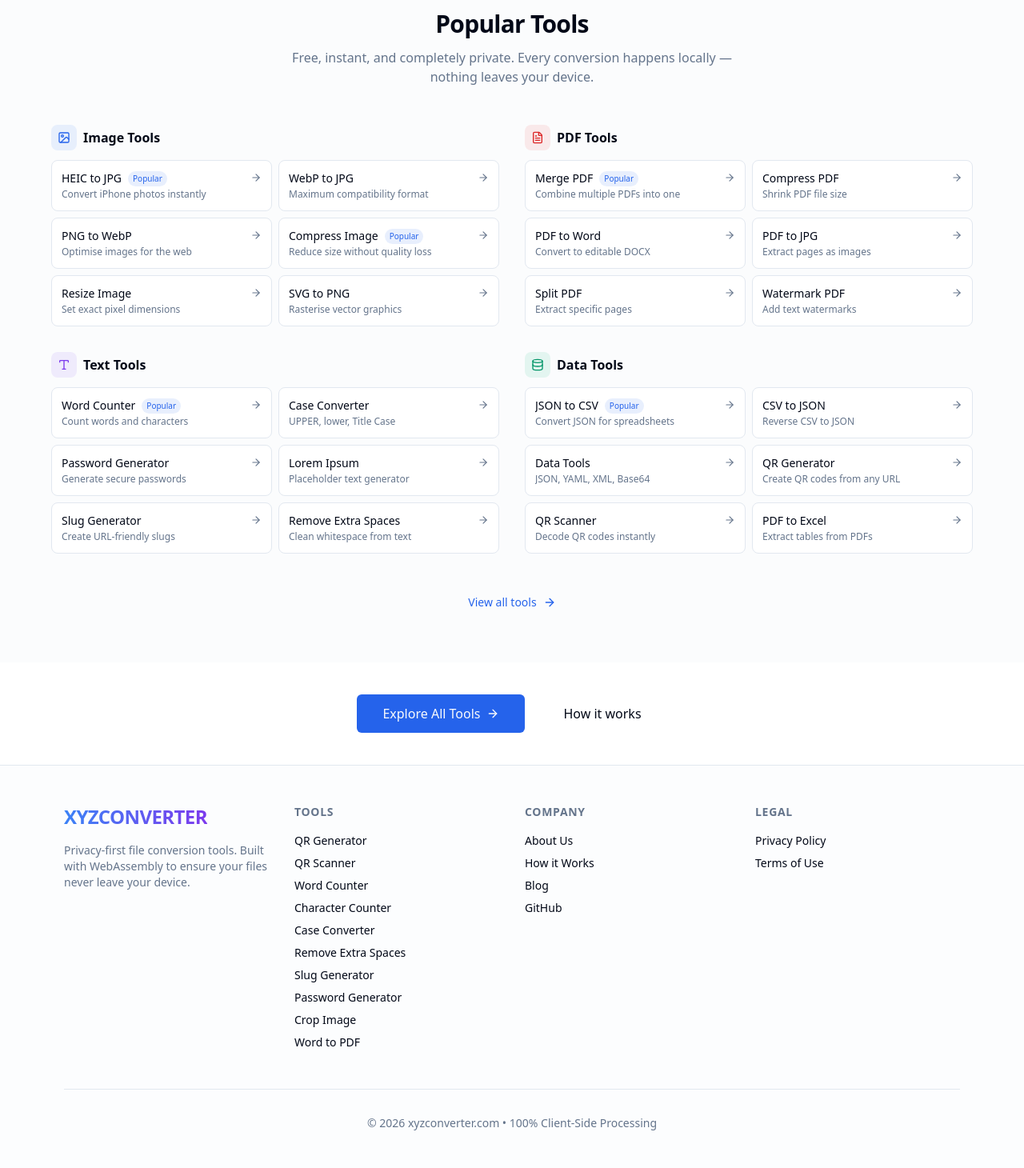
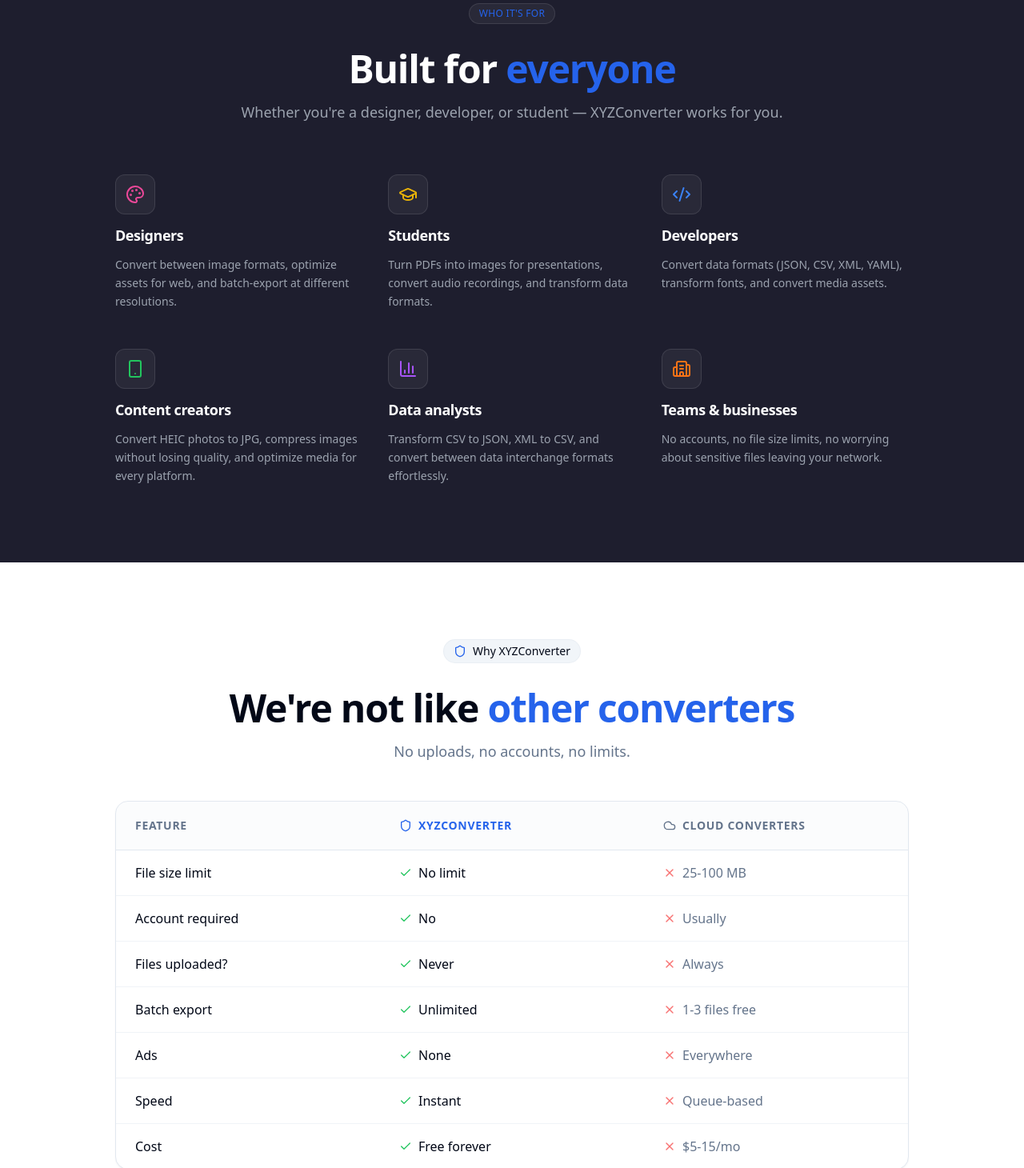
Before and after one commit to Tachfine37/xyzconverter, a React (Vite) app: page / in a window 1280 px wide. Shown: the part 1292-2752 px from the top of the page at 80% size. Built offline with nearby package versions, Linux system fonts and the light colour scheme.

Commit message:
feat(home): add 'Built for everyone' and 'Comparison Table' social proof sections

```diff
--- /dev/null
+++ b/src/components/home/BuiltForEveryone.tsx
@@ -0,0 +1,79 @@
+import { Palette, GraduationCap, Code2, Smartphone, BarChart3, Building2 } from 'lucide-react'
+
+const audiences = [
+    {
+        icon: Palette,
+        title: 'Designers',
+        description: 'Convert between image formats, optimize assets for web, and batch-export at different resolutions.',
+        color: 'text-pink-500'
+    },
+    {
+        icon: GraduationCap,
+        title: 'Students',
+        description: 'Turn PDFs into images for presentations, convert audio recordings, and transform data formats.',
+        color: 'text-yellow-500'
+    },
+    {
+        icon: Code2,
+        title: 'Developers',
+        description: 'Convert data formats (JSON, CSV, XML, YAML), transform fonts, and convert media assets.',
+        color: 'text-blue-500'
+    },
+    {
+        icon: Smartphone,
+        title: 'Content creators',
+        description: 'Convert HEIC photos to JPG, compress images without losing quality, and optimize media for every platform.',
+        color: 'text-green-500'
+    },
+    {
+        icon: BarChart3,
+        title: 'Data analysts',
+        description: 'Transform CSV to JSON, XML to CSV, and convert between data interchange formats effortlessly.',
+        color: 'text-purple-500'
+    },
+    {
+        icon: Building2,
+        title: 'Teams & businesses',
+        description: 'No accounts, no file size limits, no worrying about sensitive files leaving your network.',
+        color: 'text-orange-500'
+    }
+]
+
+export function BuiltForEveryone() {
+    return (
+        <section className="py-24 bg-[#1e1e2e] text-white">
+            <div className="container px-4 max-w-5xl mx-auto space-y-16">
+                <div className="text-center space-y-4">
+                    <div className="inline-flex items-center gap-2 px-3 py-1 rounded-full bg-white/5 text-sm font-medium mb-4 border border-white/10">
+                        <span className="text-primary font-medium tracking-wide text-xs uppercase">Who it's for</span>
+                    </div>
+                    <h2 className="text-3xl md:text-5xl font-bold tracking-tight">
+                        Built for <span className="text-primary">everyone</span>
+                    </h2>
+                    <p className="text-lg text-gray-400">
+                        Whether you're a designer, developer, or student — XYZConverter works for you.
+                    </p>
+                </div>
+
+                <div className="grid grid-cols-1 md:grid-cols-2 lg:grid-cols-3 gap-x-8 gap-y-12">
+                    {audiences.map((audience) => {
+                        const Icon = audience.icon
+                        return (
+                            <div key={audience.title} className="flex flex-col space-y-3 group">
+                                <div className="p-3 bg-white/5 w-fit rounded-xl border border-white/10 group-hover:bg-white/10 group-hover:border-white/20 transition-all duration-300">
+                                    <Icon className={`w-6 h-6 ${audience.color}`} />
+                                </div>
+                                <h3 className="text-lg font-semibold text-white tracking-tight">
+                                    {audience.title}
+                                </h3>
+                                <p className="text-sm text-gray-400 leading-relaxed">
+                                    {audience.description}
+                                </p>
+                            </div>
+                        )
+                    })}
+                </div>
+            </div>
+        </section>
+    )
+}
--- /dev/null
+++ b/src/components/home/ComparisonTable.tsx
@@ -0,0 +1,114 @@
+import { Shield, Cloud, Check, X } from 'lucide-react'
+import { cn } from '@/lib/utils'
+
+const comparisonData = [
+    {
+        feature: 'File size limit',
+        us: 'No limit',
+        them: '25-100 MB',
+    },
+    {
+        feature: 'Account required',
+        us: 'No',
+        them: 'Usually',
+    },
+    {
+        feature: 'Files uploaded?',
+        us: 'Never',
+        them: 'Always',
+    },
+    {
+        feature: 'Batch export',
+        us: 'Unlimited',
+        them: '1-3 files free',
+    },
+    {
+        feature: 'Ads',
+        us: 'None',
+        them: 'Everywhere',
+    },
+    {
+        feature: 'Speed',
+        us: 'Instant',
+        them: 'Queue-based',
+    },
+    {
+        feature: 'Cost',
+        us: 'Free forever',
+        them: '$5-15/mo',
+    },
+]
+
+export function ComparisonTable() {
+    return (
+        <section className="py-24 bg-background">
+            <div className="container px-4 max-w-5xl mx-auto space-y-12">
+                <div className="text-center space-y-4">
+                    <div className="inline-flex items-center gap-2 px-3 py-1 rounded-full bg-secondary text-sm font-medium mb-4 border border-border/50">
+                        <Shield className="w-4 h-4 text-primary" />
+                        <span>Why XYZConverter</span>
+                    </div>
+                    <h2 className="text-3xl md:text-5xl font-bold tracking-tight text-foreground">
+                        We're not like <span className="text-primary">other converters</span>
+                    </h2>
+                    <p className="text-lg text-muted-foreground">
+                        No uploads, no accounts, no limits.
+                    </p>
+                </div>
+
+                <div className="overflow-hidden rounded-2xl border border-border bg-card shadow-sm">
+                    <div className="w-full overflow-x-auto">
+                        <table className="w-full text-left border-collapse min-w-[600px]">
+                            <thead>
+                                <tr className="border-b border-border bg-muted/30">
+                                    <th className="py-5 px-6 font-semibold text-muted-foreground text-sm uppercase tracking-wider w-1/3">
+                                        Feature
+                                    </th>
+                                    <th className="py-5 px-6 font-bold text-primary text-sm uppercase tracking-wider w-1/3">
+                                        <div className="flex items-center gap-2">
+                                            <Shield className="w-4 h-4" />
+                                            XYZConverter
+                                        </div>
+                                    </th>
+                                    <th className="py-5 px-6 font-semibold text-muted-foreground text-sm uppercase tracking-wider w-1/3">
+                                        <div className="flex items-center gap-2">
+                                            <Cloud className="w-4 h-4" />
+                                            Cloud Converters
+                                        </div>
+                                    </th>
+                                </tr>
+                            </thead>
+                            <tbody>
+                                {comparisonData.map((row, index) => (
+                                    <tr
+                                        key={row.feature}
+                                        className={cn(
+                                            "border-b border-border/50 hover:bg-muted/20 transition-colors",
+                                            index === comparisonData.length - 1 ? "border-0" : ""
+                                        )}
+                                    >
+                                        <td className="py-4 px-6 text-foreground font-medium">
+                                            {row.feature}
+                                        </td>
+                                        <td className="py-4 px-6 text-foreground font-medium">
+                                            <div className="flex items-center gap-2">
+                                                <Check className="w-4 h-4 text-green-500 flex-shrink-0" />
+                                                <span>{row.us}</span>
+                                            </div>
+                                        </td>
+                                        <td className="py-4 px-6 text-muted-foreground">
+                                            <div className="flex items-center gap-2">
+                                                <X className="w-4 h-4 text-red-400 flex-shrink-0" />
+                                                <span>{row.them}</span>
+                                            </div>
+                                        </td>
+                                    </tr>
+                                ))}
+                            </tbody>
+                        </table>
+                    </div>
+                </div>
+            </div>
+        </section>
+    )
+}
--- a/src/pages/Home.tsx
+++ b/src/pages/Home.tsx
@@ -5,6 +5,8 @@
 import { FileActionPicker } from '@/components/home/FileActionPicker'
 import { InlineProcessor } from '@/components/home/InlineProcessor'
 import { ToolsGrid } from '@/components/home/ToolsGrid'
+import { ComparisonTable } from '@/components/home/ComparisonTable'
+import { BuiltForEveryone } from '@/components/home/BuiltForEveryone'
 import { Button } from '@/components/ui/button'
 import { ArrowRight } from 'lucide-react'
 import { getActionsForFile } from '@/utils/file-actions'
@@ -60,6 +62,10 @@
                 <>
                     <Hero onFileUploaded={handleFileUploaded} />
 
+                    <BuiltForEveryone />
+
+                    <ComparisonTable />
+
                     {/* Tools Grid - SEO internal linking section */}
                     <ToolsGrid />
 
```
